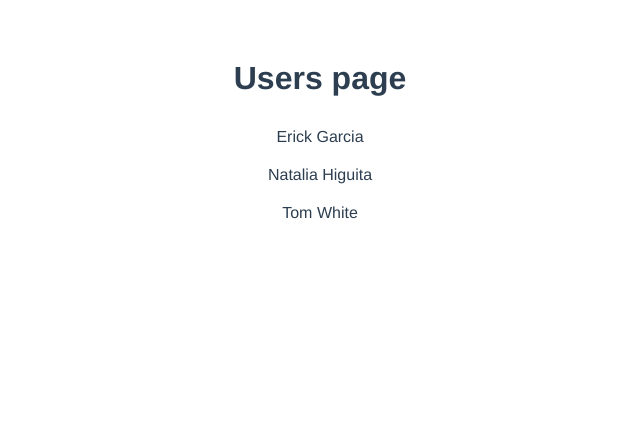
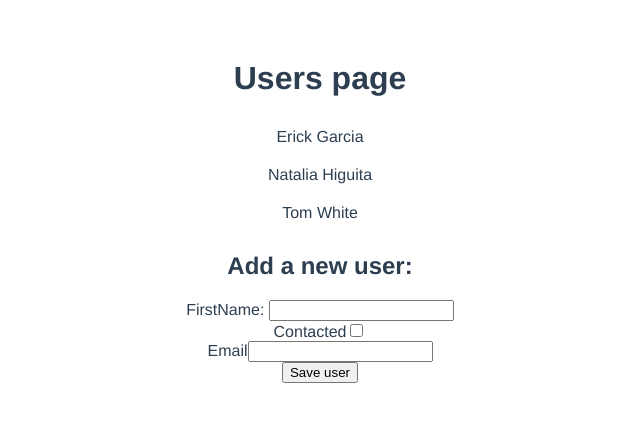
Before and after one commit to erick2014/learning-vuejs, a Vue app: page / in a window 1280 px wide. Shown: the top 422 px of the page, without its empty margins (320-960 px from the left). Built offline with nearby package versions, Linux system fonts and the light colour scheme.

Commit message:
Add form to add a new user, also add the addUser()

```diff
--- a/src/components/Users.vue
+++ b/src/components/Users.vue
@@ -4,6 +4,24 @@
     <ul class="users-list">
       <li v-for="user in users" v-bind:key="user.key">{{user.name}}</li>
     </ul>
+
+    <h2>Add a new user:</h2>
+    <form v-on:submit="addUser">
+      <div>
+        <span>FirstName: </span>
+        <input type="text" v-model="newUser.name"/>
+      </div>
+      <div>
+        <span>Contacted</span>
+        <input type="checkbox" name="contacted"  v-model="newUser.contacted"/>
+      </div>
+      <div>
+        <span>Email</span>
+        <input type="text" name="email"  v-model="newUser.email"/>
+      </div>
+      <input type='submit' value='Save user'>
+    </form>
+
   </div>
 </template>
 
@@ -11,10 +29,14 @@
 export default {
   name: "users",
 
-  props: {},
-
   data() {
     return {
+      newUser: {
+        key: "",
+        name: "",
+        contacted: false,
+        email: ""
+      },
       users: [
         {
           key: 0,
@@ -38,7 +60,17 @@ export default {
     };
   },
 
-  methods: {}
+  methods: {
+    addUser: function(ev) {
+      ev.preventDefault();
+      this.users.push({
+        key: this.users.length + 1,
+        name: this.newUser.name,
+        contacted: this.newUser.contacted,
+        email: this.newUser.email
+      });
+    }
+  }
 };
 </script>
 
```
